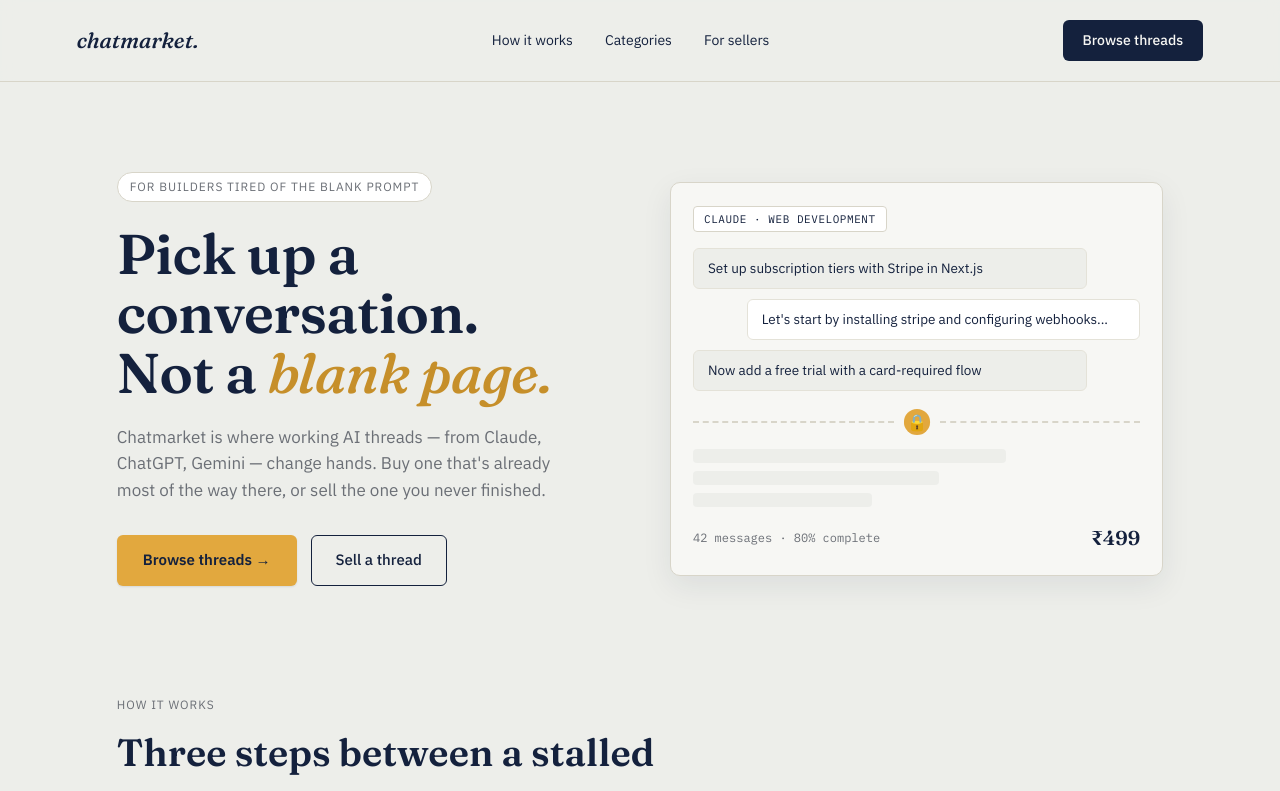
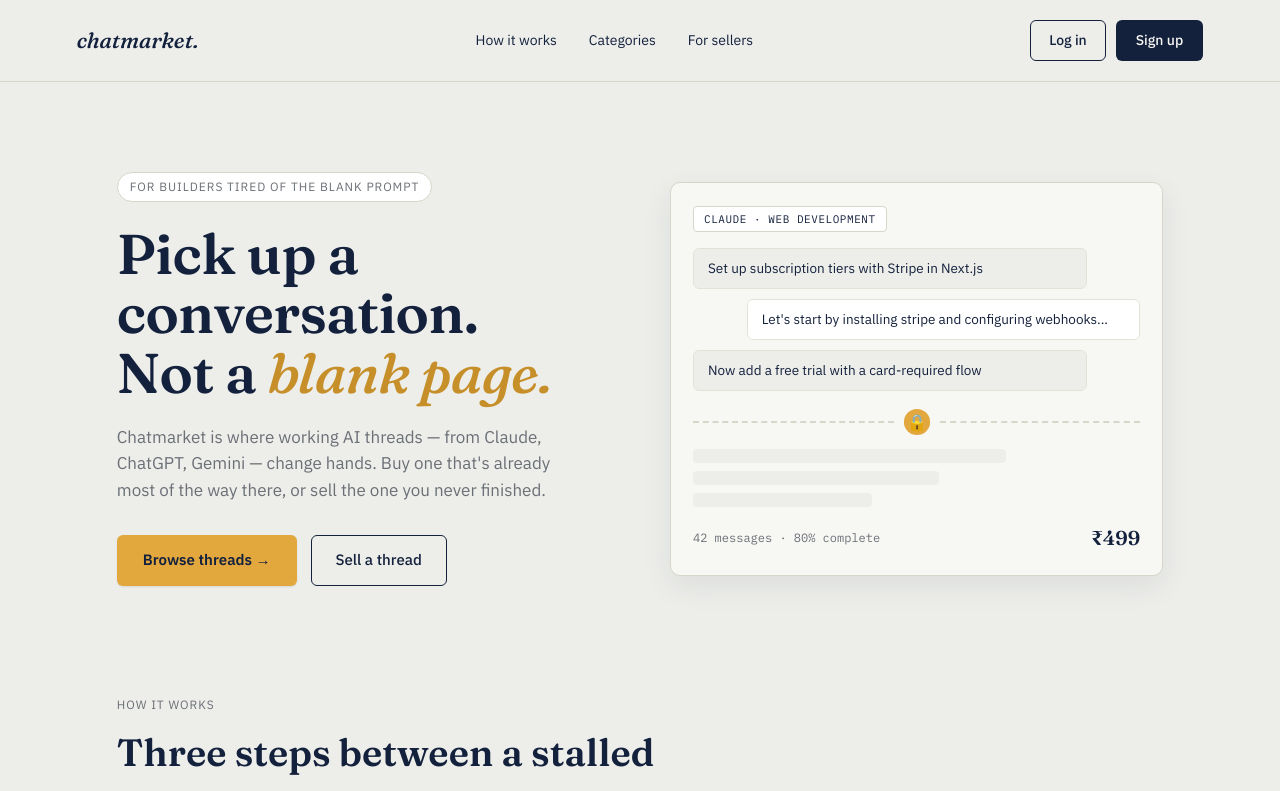
Before and after one commit to advaithshajini-bot/chatmarket2, a Next.js app: page / in a window 1280 px wide. Shown: the top 791 px of the page. Built offline with nearby package versions, Linux system fonts and the light colour scheme; no server answers; the database is empty.

Commit message:
Add files via upload

```diff
--- a/components/LandingClient.jsx
+++ b/components/LandingClient.jsx
@@ -13,6 +13,9 @@
 .lnav-links{ display:flex; gap:32px; font-size:14px; }
 .lnav-cta{ padding:10px 20px; border-radius:6px; background:var(--ink); color:var(--paper-card); font-size:14px; font-weight:500; transition:transform .2s ease; }
 .lnav-cta:hover{ transform:translateY(-1px); }
+.lnav-auth{ display:flex; align-items:center; gap:10px; }
+.lnav-login{ padding:9px 18px; border-radius:6px; border:1.5px solid var(--ink); color:var(--ink); font-size:14px; font-weight:500; transition:background .2s ease; }
+.lnav-login:hover{ background:var(--paper-white); }
 @media(max-width:760px){ .lnav-links{ display:none; } }
 
 .lhero{ padding:90px 6% 20px; display:grid; grid-template-columns:1fr 1fr; gap:60px; align-items:center; max-width:1200px; margin:0 auto; }
@@ -146,7 +149,10 @@
           <a href="#categories">Categories</a>
           <a href="#pricing">For sellers</a>
         </div>
-        <Link href="/browse" className="lnav-cta">Browse threads</Link>
+        <div className="lnav-auth">
+          <Link href="/login" className="lnav-login">Log in</Link>
+          <Link href="/signup" className="lnav-cta">Sign up</Link>
+        </div>
       </nav>
 
       <section className="lhero" style={{ paddingBottom: 20 }}>
--- a/components/TopNav.jsx
+++ b/components/TopNav.jsx
@@ -5,7 +5,7 @@
 import { useRouter } from "next/navigation";
 import { createClient } from "@/lib/supabase/client";
 
-export default function TopNav() {
+export default function TopNav({ hideAuthLinks = false }) {
   const router = useRouter();
   const [user, setUser] = useState(undefined); // undefined = loading, null = logged out
 
@@ -50,7 +50,7 @@
       </div>
 
       <div className="flex items-center gap-3">
-        {user === undefined ? null : user ? (
+        {hideAuthLinks ? null : user === undefined ? null : user ? (
           <>
             <span className="text-sm hidden sm:inline" style={{ color: "#6B6F76", fontFamily: "'IBM Plex Sans', sans-serif" }}>
               {user.name}
```
